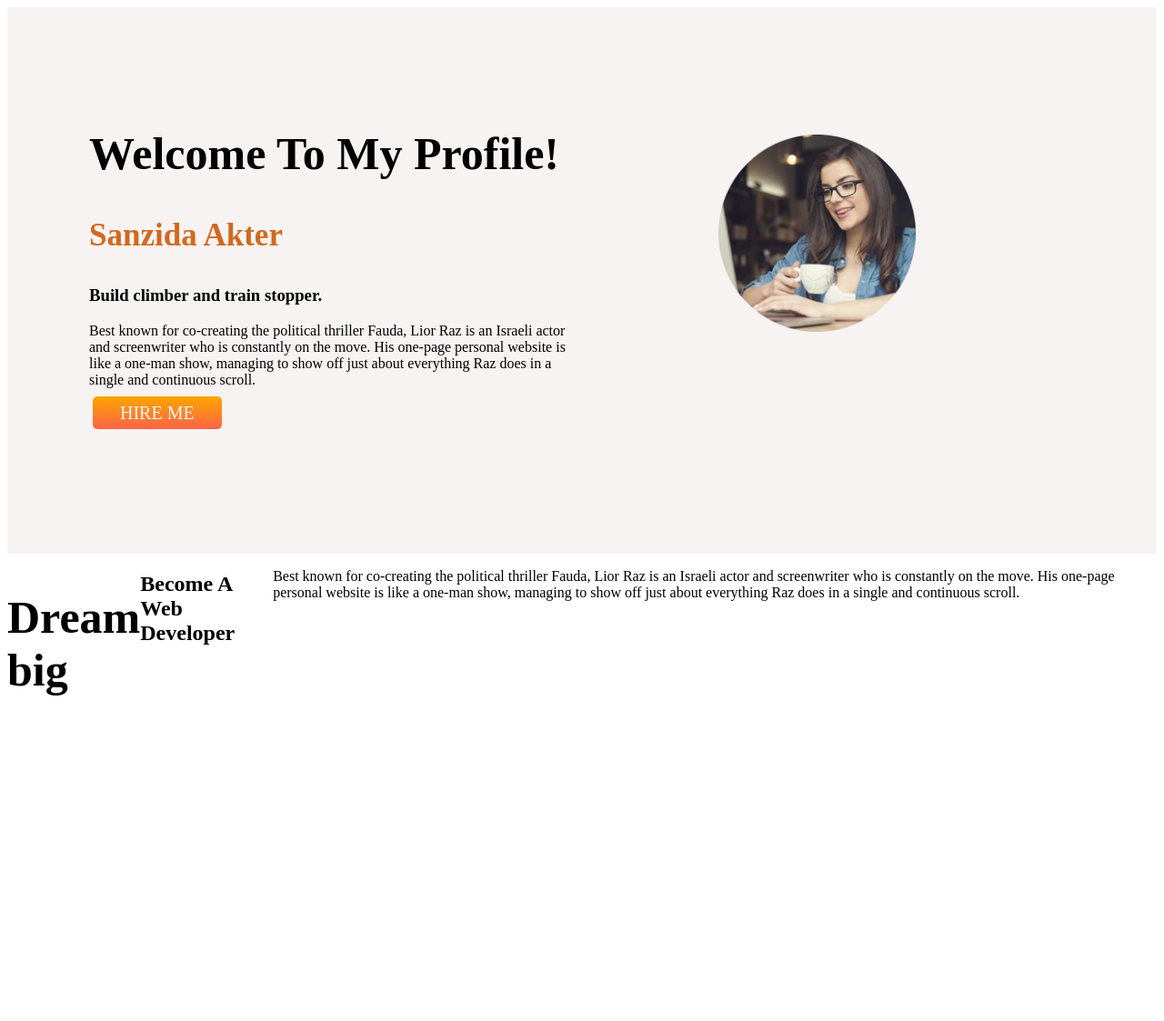
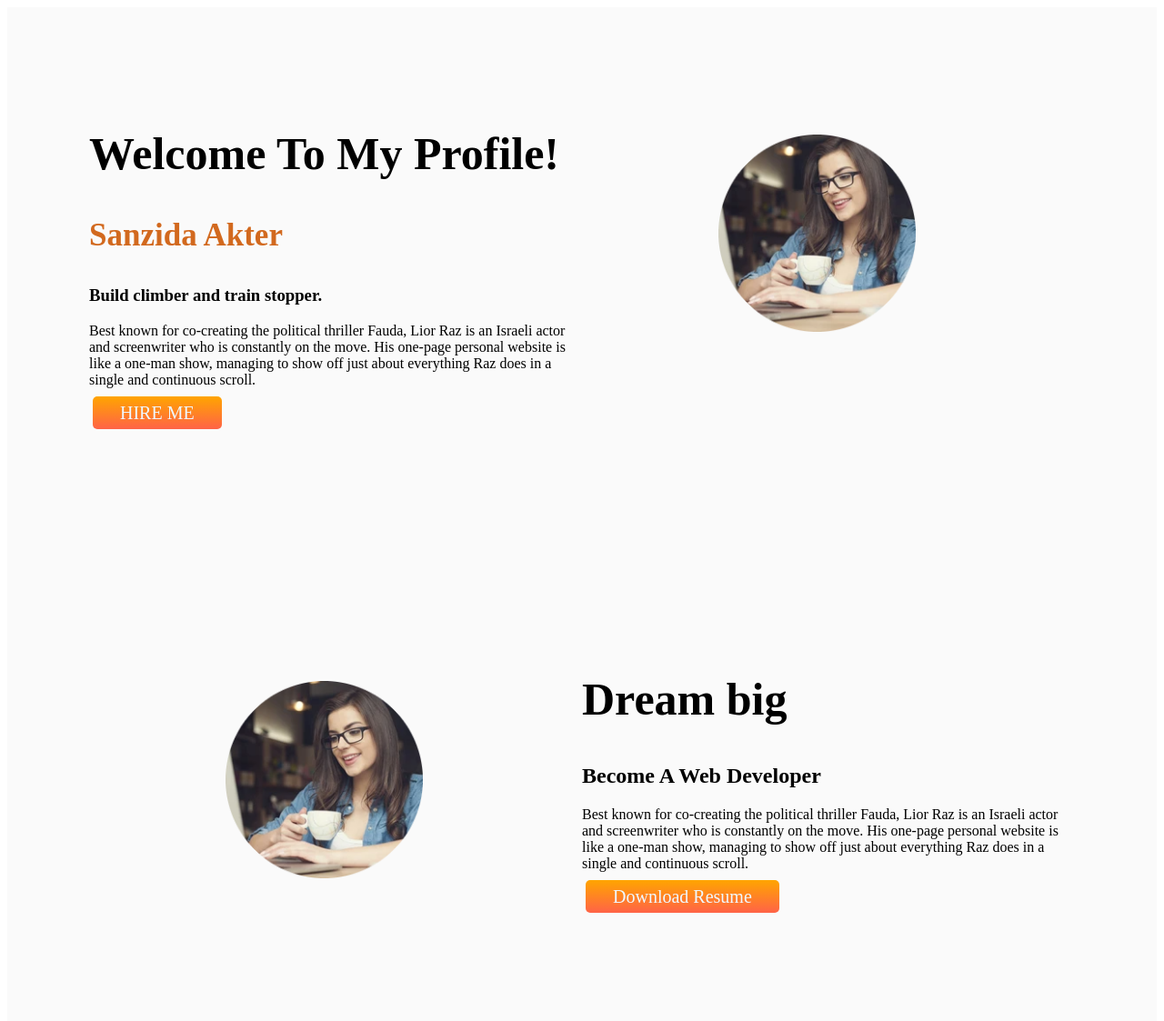
Before and after one commit to sanzidaa71/Fast-web-protfolio, a plain HTML site: page index.html in a window 1280 px wide. Shown: the whole page at 91% size. Before the commit the page ends 816 px from the top, so only its background shows below. Drawn offline with Linux system fonts and the light colour scheme.

Commit message:
bunnersecond

```diff
--- a/index.html
+++ b/index.html
@@ -27,12 +27,16 @@
             <a class="button" target="_blank" href="https://www.linkedin.com/"><span id="hire-me">HIRE ME</span></a>
         </div>
         <div class="half-with">
-            <img src="image/Name.png" alt="">
+            <img src="image/Nametoo.png" alt="">
         </div>
 
     </section>
 
-    <section class="bunner-second">
+    <section class="Top-banner">
+        <div class="half-with">
+            <img src="image/Name.png" alt="">
+        </div>
+        <div class="half-with">
             <h1> Dream big</h1>
             <h2>Become A Web Developer</h2>
             <p>Best known for co-creating the political thriller Fauda, Lior Raz is an Israeli actor and screenwriter
@@ -40,6 +44,9 @@
                 constantly on the move. His one-page personal website is like a one-man show, managing to show off just
                 about
                 everything Raz does in a single and continuous scroll. </p>
+            <a class="button" target="_blank" href="https://www.linkedin.com/"><span id="hire-me">Download
+                    Resume</span></a>
+        </div>
     </section>
 
 
--- a/style.css
+++ b/style.css
@@ -9,11 +9,14 @@ h1 {
 
 section {
     display: flex;
+    margin-top: 100px;
 }
 
 .half-with {
     width: 50%;
 }
+
+
 
 .half-with img {
     width: 40%;
@@ -33,6 +36,7 @@ section {
     font-size: 20px;
 
 
+
 }
 
 #hire-me {
@@ -41,7 +45,7 @@ section {
 
 .Top-banner {
     border: black 2px;
-    background-color: rgb(247, 243, 243);
+    background-color: rgb(250, 250, 250);
     margin: auto;
     padding: 90px;
 
```
Also changed, not shown: image/Nametoo.png (added). Lines whose indentation alone changed are shown as unchanged.
